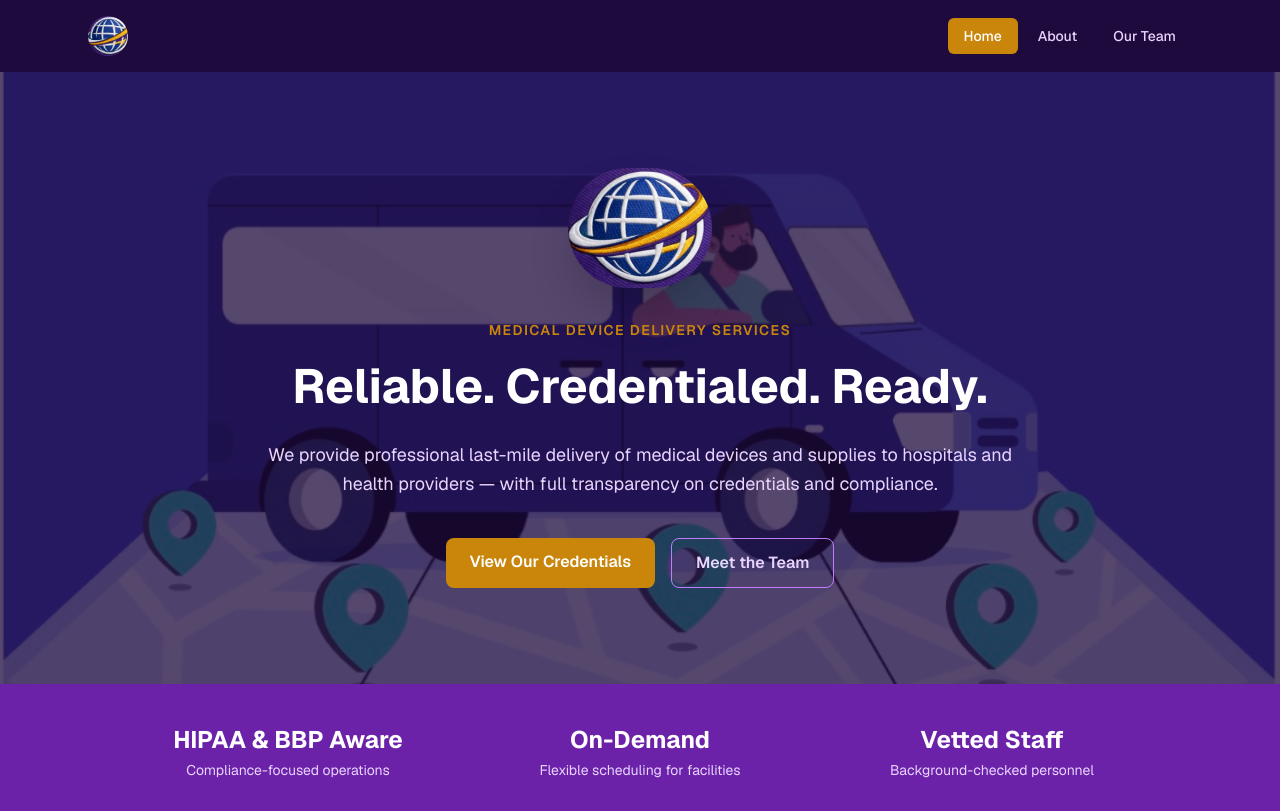
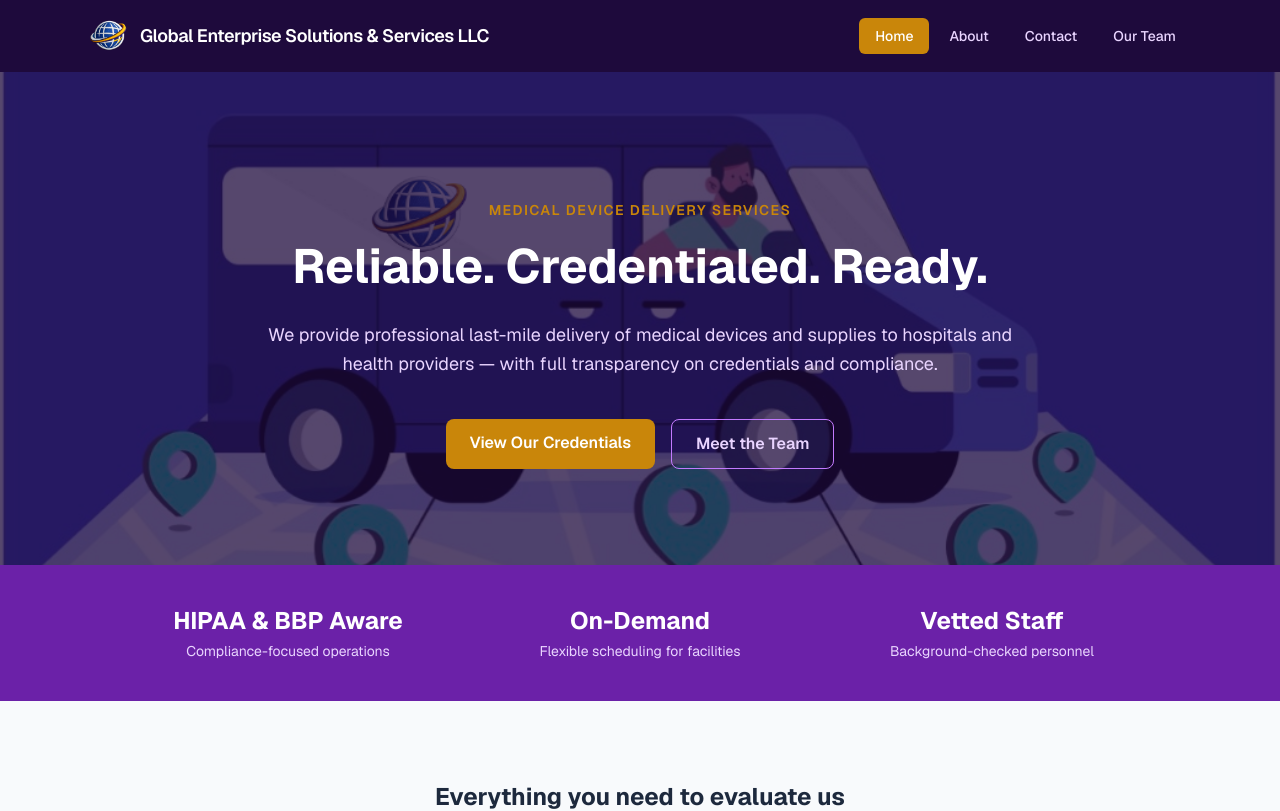
Before and after one commit to steevejoseph/med-services, a Next.js app: page / in a window 1280 px wide. Shown: the top 811 px of the page. Built offline with nearby package versions, Linux system fonts and the light colour scheme.

Commit message:
Swap out logos

```diff
--- a/app/page.tsx
+++ b/app/page.tsx
@@ -17,7 +17,7 @@ export default function HomePage() {
       <section
         className="relative text-white py-24 px-6 text-center"
         style={{
-          backgroundImage: "url('/assets/stock-truck-image.jpg')",
+          backgroundImage: "url('/assets/truck-and-globe.png')",
           backgroundSize: "cover",
           backgroundPosition: "center",
         }}
@@ -25,8 +25,12 @@ export default function HomePage() {
         <div className="absolute inset-0 bg-brand-dark/75" />
         <div className="relative z-10 max-w-3xl mx-auto">
           <div className="flex justify-center mb-8">
-            {/* eslint-disable-next-line @next/next/no-img-element */}
-            <img src="/assets/globe-crop.png" alt="Global Enterprises" className="w-36 rounded-full shadow-2xl" />
+            {}
+            {/* <img
+              src="/assets/globe-trans-bg.png"
+              alt="Global Enterprises"
+              className="w-36 rounded-full shadow-2xl"
+            /> */}
           </div>
           <p className="text-gold text-sm font-semibold uppercase tracking-widest mb-4">
             Medical Device Delivery Services
--- a/components/Nav.tsx
+++ b/components/Nav.tsx
@@ -6,6 +6,7 @@ import { usePathname } from "next/navigation";
 const links = [
   { href: "/", label: "Home" },
   { href: "/about", label: "About" },
+  { href: "/contact", label: "Contact" },
   { href: "/employees", label: "Our Team" },
 ];
 
@@ -17,7 +18,14 @@ export default function Nav() {
       <div className="max-w-6xl mx-auto px-6 py-4 flex flex-col sm:flex-row items-center justify-between gap-4">
         <Link href="/" className="flex items-center gap-3">
           {/* eslint-disable-next-line @next/next/no-img-element */}
-          <img src="/assets/globe-crop.png" alt="Global Enterprises" className="h-10 w-10 rounded-full object-cover" />
+          <img
+            src="/assets/globe-trans-bg.png"
+            alt="Global Enterprises"
+            className="h-10 w-10 rounded-full object-cover"
+          />
+          <span className="text-lg font-semibold tracking-tight leading-tight">
+            Global Enterprise Solutions &amp; Services LLC
+          </span>
         </Link>
         <nav className="flex gap-1">
           {links.map(({ href, label }) => (
```
